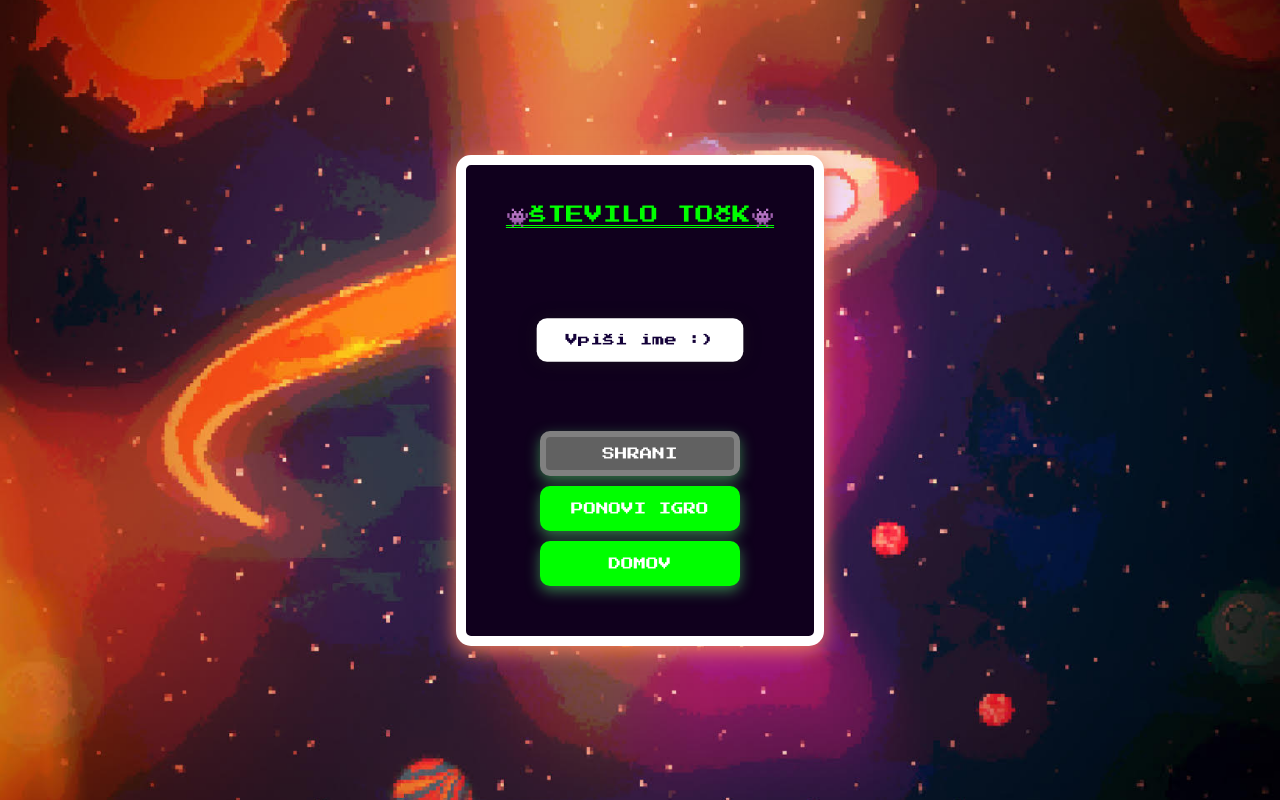
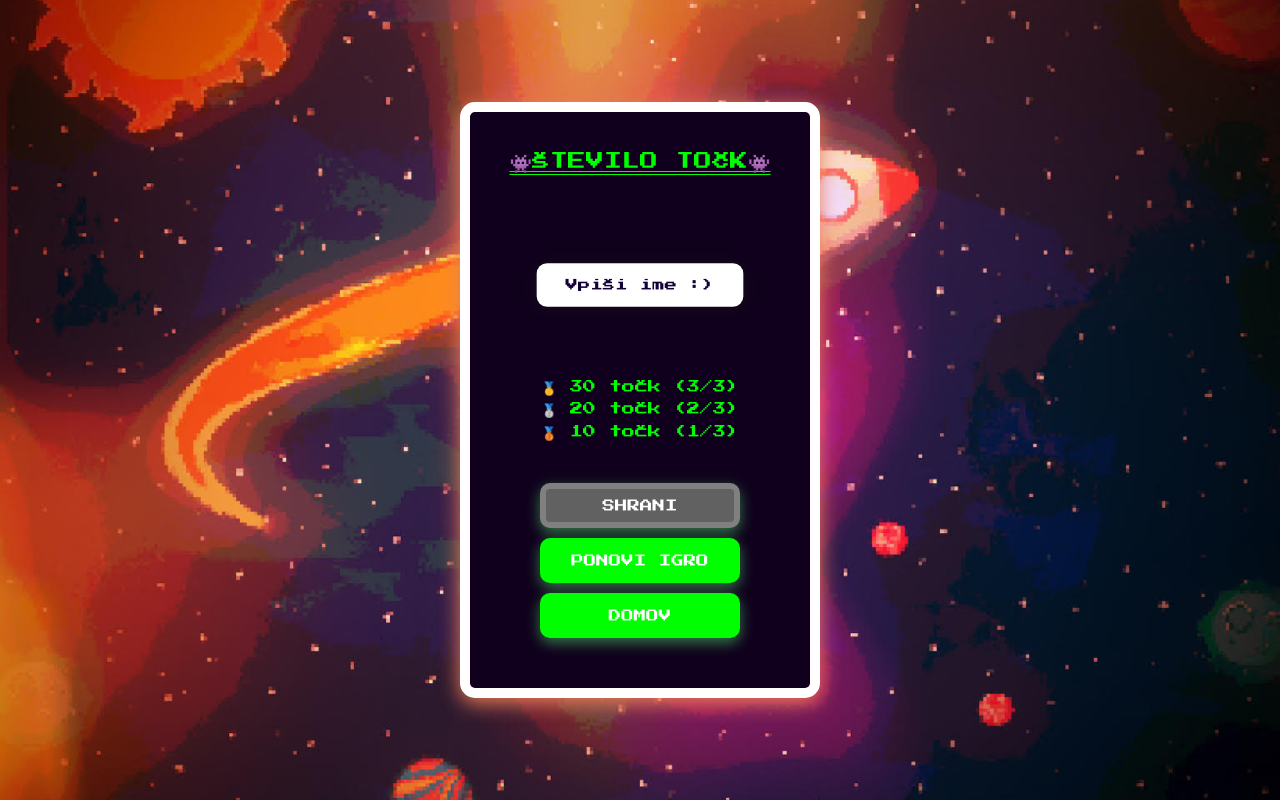
Before and after one commit to hvanze/explore-space-quiz, a website: page end.html in a window 1280 px wide. Drawn offline with Linux system fonts and the light colour scheme.

Commit message:
Points and how many answers were correct now visualy explained in end game window.

```diff
--- a/css/app.css
+++ b/css/app.css
@@ -178,7 +178,7 @@ input::placeholder{
 }
 
 span{
-    font-size: 1.85rem;
+    font-size: 1.8rem;
     text-transform: uppercase;
     text-decoration: underline double;
 }
@@ -226,7 +226,7 @@ span{
     background-color: lime;
     box-shadow: 0 1rem 1.4rem 0 rgba(86, 235, 111, 0.5);
     text-transform: uppercase;
-    margin-top: 5rem;
+    margin-top: 4.5rem;
 }
 
 .rply-yes:hover, .rply-no:hover{
@@ -255,3 +255,12 @@ span{
     justify-content: center;
     align-items: center;
 }
+
+.points{
+    font-size: 1.3rem;
+    line-height: 2.25rem;
+}
+
+.mb{
+    margin-bottom: 4rem;
+}
--- a/css/game.css
+++ b/css/game.css
@@ -92,7 +92,7 @@ section{
 }
 
 #finalScore{
-  font-size: 7rem;
+  font-size: 6rem;
   margin-top: 2rem;
 }
 
--- a/end.html
+++ b/end.html
@@ -24,6 +24,9 @@
               id="username"
               placeholder="Vpiši ime :)"
             />
+            <p class="points">🥇 30 točk (3/3)</p>
+            <p class="points">🥈 20 točk (2/3)</p>
+            <p class="points mb">🥉 10 točk (1/3)</p>
             <button
               type="submit"
               class="btn-dis"
```
